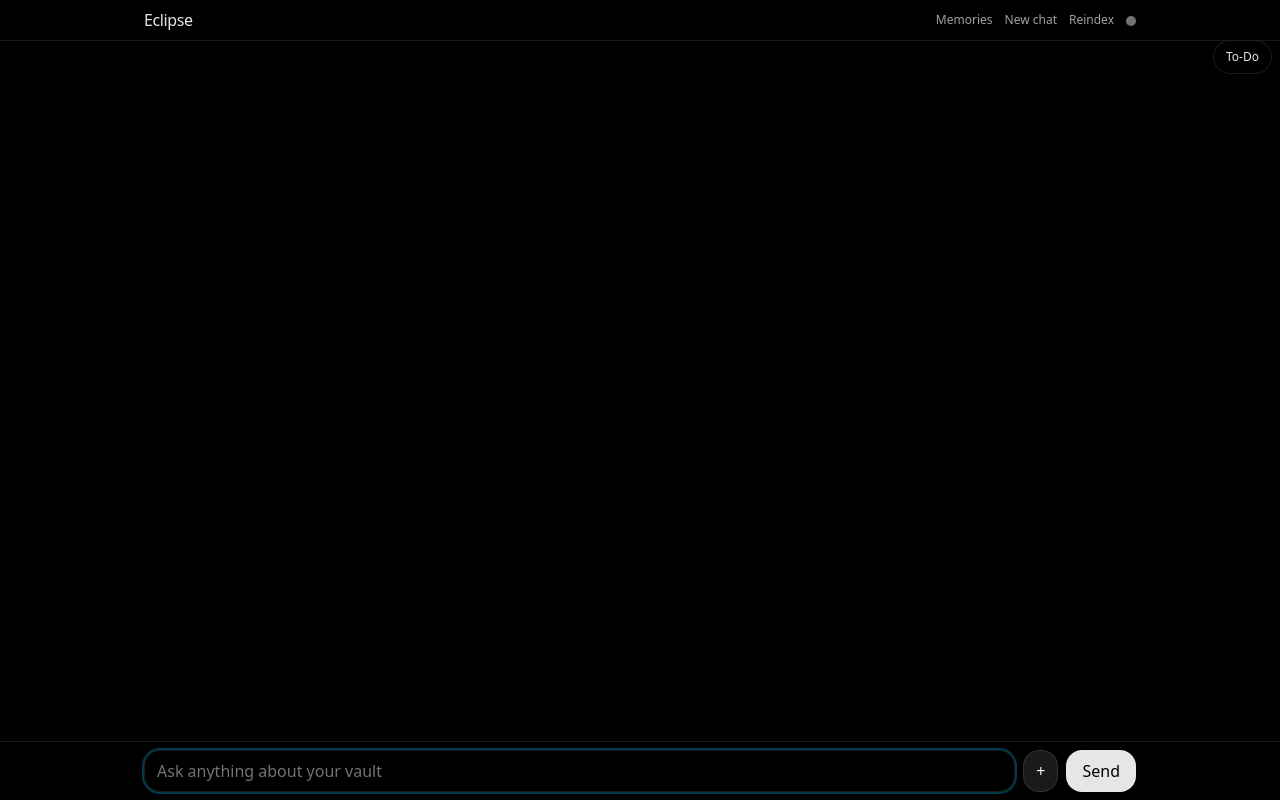
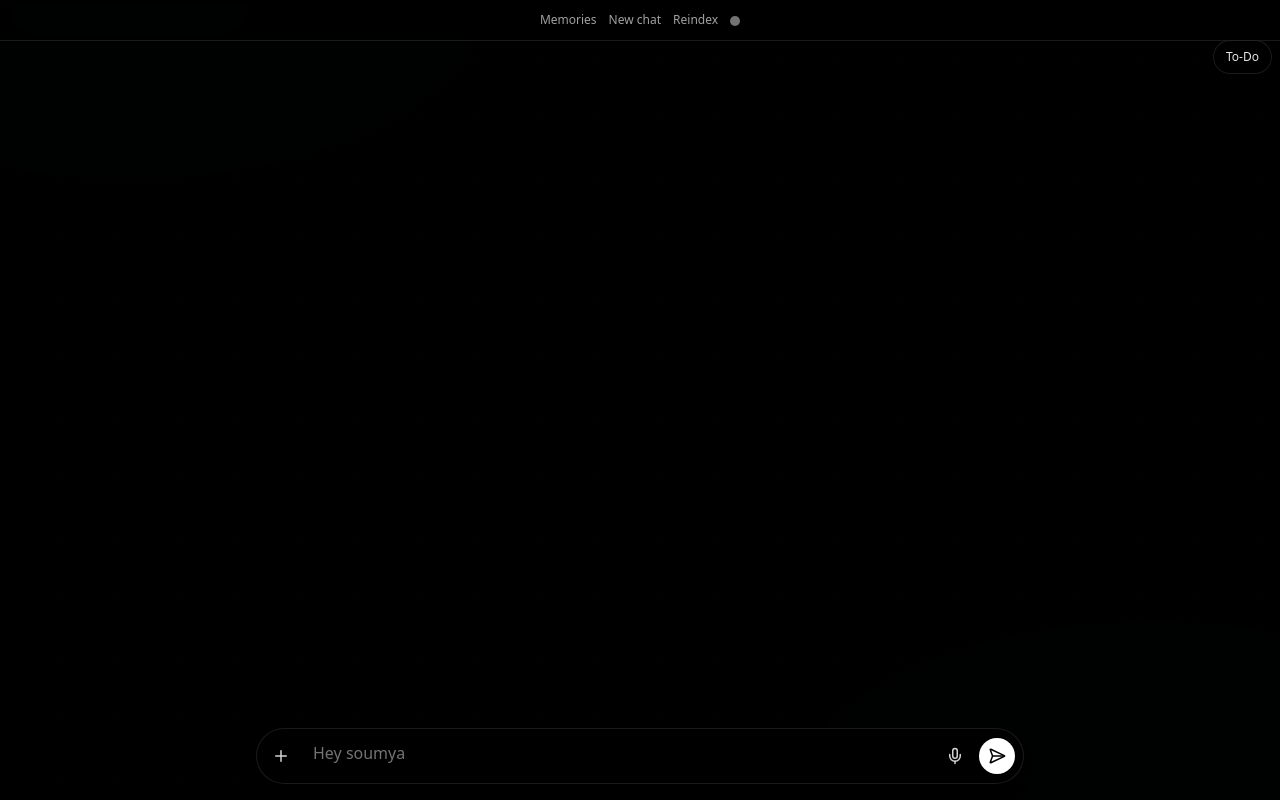
Before and after one commit to soumyyy/eclipse-obsidian, a Next.js app in the folder frontend/: page / in a window 1280 px wide. Built offline with nearby package versions, Linux system fonts and the light colour scheme.

Commit message:
Made major frontend changes, and included whisper AI(functional)

```diff
--- /dev/null
+++ b/frontend/src/app/api/transcribe/route.ts
@@ -0,0 +1,38 @@
+import { NextResponse } from "next/server";
+
+export const runtime = "edge";
+
+export async function POST(req: Request) {
+  try {
+    const form = await req.formData();
+    const audio = form.get("audio") as File | null;
+    if (!audio) {
+      return NextResponse.json({ error: "audio file required" }, { status: 400 });
+    }
+
+    const key = process.env.OPENAI_API_KEY || process.env.WHISPER_API_KEY;
+    if (!key) {
+      return NextResponse.json({ error: "Missing OPENAI_API_KEY/WHISPER_API_KEY" }, { status: 500 });
+    }
+
+    // OpenAI Whisper v1 transcription endpoint
+    const body = new FormData();
+    body.append("file", audio, audio.name || "audio.webm");
+    body.append("model", "whisper-1");
+    body.append("language", "en"); // force English transcription
+    body.append("temperature", "0");
+
+    const resp = await fetch("https://api.openai.com/v1/audio/transcriptions", {
+      method: "POST",
+      headers: { Authorization: `Bearer ${key}` },
+      body,
+    });
+    const data = await resp.json();
+    if (!resp.ok) {
+      return NextResponse.json({ error: data?.error?.message || "Transcription failed" }, { status: resp.status });
+    }
+    return NextResponse.json({ ok: true, text: data.text || "" });
+  } catch (err: any) {
+    return NextResponse.json({ error: err?.message || "Unexpected error" }, { status: 500 });
+  }
+}
--- a/frontend/src/app/layout.tsx
+++ b/frontend/src/app/layout.tsx
@@ -16,7 +16,7 @@ const geistMono = Geist_Mono({
 
 export const metadata: Metadata = {
   title: "Eclipse",
-  description: "Eclipse – Iron-black RAG assistant",
+  description: "Eclipse – Soumya's Personal AI Assistant",
 };
 
 export default function RootLayout({
--- a/frontend/src/app/page.tsx
+++ b/frontend/src/app/page.tsx
@@ -1,10 +1,10 @@
 "use client";
 import { useEffect, useRef, useState } from "react";
 import Message from "@/components/Message";
-import TypingBeam from "@/components/TypingBeam";
 import Sound from "@/components/Sound";
 import HUD from "@/components/HUD";
 import TasksDrawer from "@/components/TasksDrawer";
+import { Plus, Mic, SendHorizonal } from "lucide-react";
 
 type FileAttachment = { name: string; type: string };
 type ChatMessage = {
@@ -33,11 +33,17 @@ export default function Home() {
     }
   });
   const listRef = useRef<HTMLDivElement | null>(null);
-  const inputRef = useRef<HTMLInputElement | null>(null);
+  const inputRef = useRef<HTMLTextAreaElement | null>(null);
   const dropRef = useRef<HTMLDivElement | null>(null);
   const [dragOver, setDragOver] = useState(false);
   const fileInputRef = useRef<HTMLInputElement | null>(null);
   const [pendingFiles, setPendingFiles] = useState<File[]>([]);
+  const [recording, setRecording] = useState(false);
+  const mediaRecorderRef = useRef<MediaRecorder | null>(null);
+  const recordedChunksRef = useRef<Blob[]>([]);
+  const [transcribing, setTranscribing] = useState(false);
+  const [transcribingDots, setTranscribingDots] = useState("");
+  const transcribeIntervalRef = useRef<any>(null);
 
   useEffect(() => {
     listRef.current?.scrollTo({ top: listRef.current.scrollHeight, behavior: "smooth" });
@@ -77,10 +83,15 @@ export default function Home() {
         // Notify TasksDrawer to toggle
         window.dispatchEvent(new CustomEvent('toggle-todo'));
       }
+      // Mic hotkeys: Cmd+M, F2, or F5 toggle recording
+      if ((mod && e.key.toLowerCase() === 'm') || e.key === 'F2' || e.key === 'F5') {
+        e.preventDefault();
+        if (recording) stopRecording(); else startRecording();
+      }
     };
     window.addEventListener('keydown', onKey);
     return () => window.removeEventListener('keydown', onKey);
-  }, []);
+  }, [recording]);
 
   async function sendMessage(e?: React.FormEvent) {
     if (e) e.preventDefault();
@@ -188,6 +199,56 @@ export default function Home() {
     }
   }
 
+  async function startRecording() {
+    try {
+      const stream = await navigator.mediaDevices.getUserMedia({ audio: true });
+      recordedChunksRef.current = [];
+      const mr = new MediaRecorder(stream);
+      mediaRecorderRef.current = mr;
+      mr.ondataavailable = (evt) => {
+        if (evt.data && evt.data.size > 0) recordedChunksRef.current.push(evt.data);
+      };
+      mr.onstop = async () => {
+        setTranscribing(true);
+        try { clearInterval(transcribeIntervalRef.current); } catch {}
+        transcribeIntervalRef.current = setInterval(() => {
+          setTranscribingDots((d) => (d.length >= 3 ? "" : d + "."));
+        }, 350);
+        try {
+          const blob = new Blob(recordedChunksRef.current, { type: mr.mimeType || 'audio/webm' });
+          const form = new FormData();
+          form.append('audio', blob, 'audio.webm');
+          const resp = await fetch('/api/transcribe', { method: 'POST', body: form });
+          const data = await resp.json();
+          if (!resp.ok) throw new Error((data as any)?.error || 'Transcription failed');
+          const txt = (data as any)?.text || '';
+          setInput((prev) => (prev ? prev + ' ' + txt : txt));
+          inputRef.current?.focus();
+        } catch (err: any) {
+          console.error(err);
+        } finally {
+          // release tracks
+          stream.getTracks().forEach(t => t.stop());
+          setTranscribing(false);
+          try { clearInterval(transcribeIntervalRef.current); } catch {}
+          setTranscribingDots("");
+        }
+      };
+      mr.start();
+      setRecording(true);
+    } catch (err) {
+      console.error(err);
+      setRecording(false);
+    }
+  }
+
+  function stopRecording() {
+    try {
+      mediaRecorderRef.current?.stop();
+    } catch {}
+    setRecording(false);
+  }
+
   function clearChat() {
     setMessages([]);
     try { if (typeof window !== "undefined") localStorage.removeItem(STORAGE_KEY); } catch {}
@@ -254,8 +315,7 @@ export default function Home() {
     <div ref={dropRef} className={"min-h-dvh flex flex-col bg-black relative " + (dragOver ? "outline-2 outline-cyan-500/60" : "") }>
       <HUD />
       <header className="border-b border-white/10 sticky top-0 bg-black/50 backdrop-blur z-10">
-        <div className="max-w-5xl mx-auto px-2 lg:px-4 py-2 flex items-center justify-between">
-          <div className="font-medium tracking-tight text-neutral-200">Eclipse</div>
+        <div className="max-w-5xl mx-auto px-2 lg:px-4 py-2 flex items-center justify-center gap-4">
           <div className="flex items-center gap-3">
             <TasksDrawer userId="soumya" asHeader />
             <a href="/memories" className="text-xs text-neutral-400 hover:text-neutral-100 transition">Memories</a>
@@ -299,17 +359,26 @@ export default function Home() {
           {messages.map((m, i) => (
             <Message key={i} role={m.role} content={m.content} sources={m.sources} />
           ))}
-          {loading && (
-            <div className="px-4">
-              <TypingBeam />
-            </div>
-          )}
+          {/* Removed in-message typing loader for minimal design */}
         </div>
       </main>
 
-      <form onSubmit={sendMessage} className="sticky bottom-0 border-t border-white/10 bg-black/60 backdrop-blur">
-        <div className="max-w-5xl mx-auto px-2 lg:px-4 py-2 flex gap-2">
-          <div className="flex-1 min-w-0">
+      {/* Floating input bar */}
+      <div className="fixed bottom-4 inset-x-0 px-3 pointer-events-none">
+        <form onSubmit={sendMessage} className="max-w-3xl mx-auto pointer-events-auto">
+          <div className="relative rounded-full border border-white/10 bg-black/60 backdrop-blur shadow-lg flex items-center gap-2 px-2 py-1.5">
+            {loading && <div className="loading-underline" />}
+            <button
+              type="button"
+              aria-label="Upload files"
+              title="Upload files"
+              disabled={loading}
+              onClick={() => fileInputRef.current?.click()}
+              className="inline-flex items-center justify-center w-8 h-8 rounded-full text-neutral-300 hover:text-white hover:bg-white/10"
+            >
+              <Plus size={18} />
+            </button>
+            <div className="flex-1 min-w-0 relative">
             {pendingFiles.length > 0 && (
               <div className="flex flex-wrap gap-1 mb-1">
                 {pendingFiles.map((f, i) => (
@@ -328,21 +397,37 @@ export default function Home() {
                 ))}
               </div>
             )}
-            <input
+            <textarea
               id="chat-input"
               name="chat-input"
               value={input}
-              onChange={(e) => setInput(e.target.value)}
+              onChange={(e) => {
+                setInput(e.target.value);
+                // auto-resize
+                const el = inputRef.current;
+                if (el) {
+                  el.style.height = 'auto';
+                  const max = 160; // px max
+                  el.style.height = Math.min(el.scrollHeight, max) + 'px';
+                }
+              }}
               onKeyDown={(e) => {
-                if (e.key === "Enter" && !e.shiftKey) {
+                // Enter to send; Shift+Enter inserts newline
+                if (e.key === 'Enter' && !e.shiftKey) {
                   e.preventDefault();
                   sendMessage();
                 }
               }}
-              placeholder={loading ? "Waiting for reply..." : "Ask anything about your vault"}
+              placeholder={loading ? "Waiting for reply..." : "Hey soumya"}
               ref={inputRef}
-              className="w-full rounded-2xl bg-black/50 text-neutral-100 border border-white/10 px-3 py-2 outline-none focus:ring-2 focus:ring-cyan-700/50 backdrop-blur placeholder:text-neutral-500"
+              rows={1}
+              className="w-full bg-transparent text-neutral-100 px-2 py-1.5 pr-12 outline-none placeholder:text-neutral-500 resize-none overflow-y-auto"
             />
+            {transcribing && (
+              <span className="absolute right-2 top-1/2 -translate-y-1/2 text-xs text-neutral-500">
+                Transcribing{transcribingDots}
+              </span>
+            )}
             </div>
           <input
             type="file"
@@ -361,43 +446,25 @@ export default function Home() {
           />
             <button
               type="button"
-            aria-label="Upload files"
-            title="Upload files"
-            disabled={loading}
-            onClick={() => fileInputRef.current?.click()}
-            className="rounded-2xl px-3 py-2 bg-white/10 text-white border border-white/10 hover:bg-white/20"
+              aria-label={recording ? "Stop recording" : "Start recording"}
+              title={recording ? "Stop recording" : "Start recording (F5 / F2 / Cmd+M)"}
+              onClick={() => { if (recording) stopRecording(); else startRecording(); }}
+              className={"inline-flex items-center justify-center w-8 h-8 rounded-full " + (recording ? "bg-red-600 text-white" : "text-neutral-300 hover:text-white hover:bg-white/10")}
             >
-            +
+              <Mic size={18} />
             </button>
-          {/https?:\/\//.test(input.trim()) && (
-            <button
-              type="button"
-              disabled={loading}
-              onClick={async () => {
-                try {
-                  const resp = await fetch("/api/summarize-url", { method: "POST", headers: { "Content-Type": "application/json" }, body: JSON.stringify({ url: input.trim(), user_id: "soumya" }) });
-                  const data = await resp.json();
-                  if (!resp.ok) throw new Error(data?.error || "Summarize failed");
-                  setMessages((m) => [...m, { role: "assistant", content: `# ${data.title || "Summary"}\n\n${data.summary || ""}` }]);
-                  setInput("");
-                } catch (e: any) {
-                  setMessages((m) => [...m, { role: "assistant", content: `Error: ${e?.message || e}` }]);
-                }
-              }}
-              className="rounded-2xl px-3 py-2 bg-white/10 text-white border border-white/10 hover:bg-white/20"
-            >
-              Summarize URL
-            </button>
-          )}
             <button
               type="submit"
               disabled={loading}
-            className="rounded-2xl px-4 py-2 bg-white/90 text-black disabled:opacity-50 hover:bg-white transition"
+              aria-label="Send"
+              title="Send"
+              className="inline-flex items-center justify-center w-9 h-9 rounded-full bg-white text-black disabled:opacity-50 hover:bg-neutral-200"
             >
-            {loading ? "Sending..." : "Send"}
+              <SendHorizonal size={18} />
             </button>
           </div>
         </form>
+      </div>
       <Sound play={messages[messages.length - 1]?.role === "assistant"} />
     </div>
   );
--- a/frontend/src/components/Message.tsx
+++ b/frontend/src/components/Message.tsx
@@ -39,7 +39,7 @@ export default function Message({ role, content, formatted }: MessageProps) {
           "relative max-w-[85%] rounded-2xl border shadow-sm",
           isUser
             ? "px-5 sm:px-6 py-3.5 border-cyan-500/30 bg-cyan-950/20"
-            : "px-6 sm:px-7 py-4 border-white/10 bg-gray-900/25",
+            : "px-6 sm:px-7 py-4 border-white/10 bg-gray-900/25 animate-slide-in-up",
         ].join(" ")}
       >
         {isUser ? (
--- a/frontend/src/components/TypingBeam.tsx
+++ b/frontend/src/components/TypingBeam.tsx
@@ -4,10 +4,9 @@ import React from "react";
 export default function TypingBeam() {
   return (
     <div className="flex items-center gap-2">
-      <div className="relative h-2 w-24 overflow-hidden rounded-full bg-neutral-800">
-        <div className="absolute inset-0 animate-[beam_1.6s_linear_infinite] bg-gradient-to-r from-transparent via-neutral-300 to-transparent" />
+      <div className="w-24 h-2 rounded-full overflow-hidden bg-white/10">
+        <div className="wavy-bar" />
       </div>
-      <style>{`@keyframes beam { 0%{transform: translateX(-100%)} 100%{transform: translateX(100%)} }`}</style>
     </div>
   );
 }
```
Also changed, not shown: frontend/src/app/globals.css (+54 -0 lines), 2 other files (tests, documents, lock files or other folders). Lines whose indentation alone changed are shown as unchanged.
